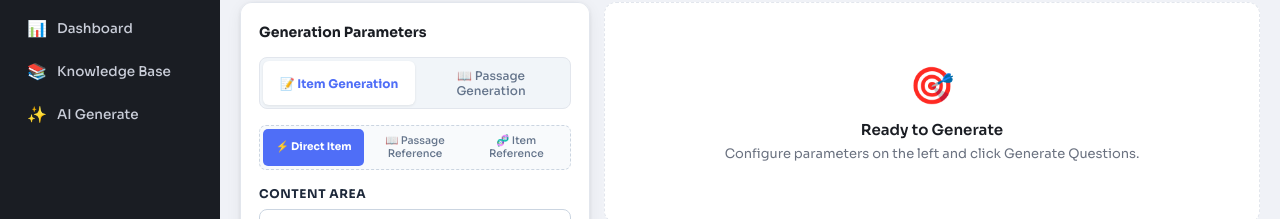
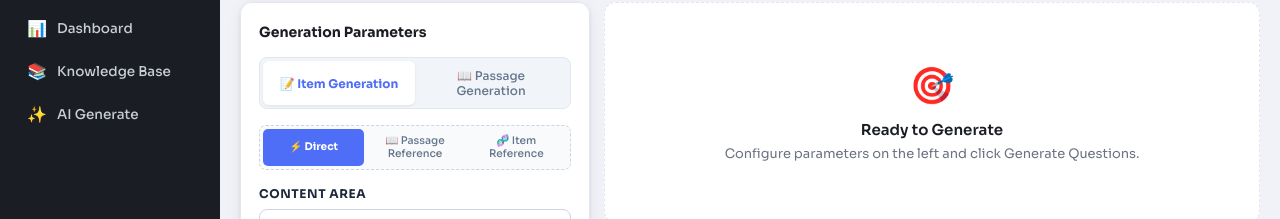
Before and after one commit to ISundhar55/Question-Generation, a React (Vite) app in the folder frontend/: page /generate in a window 1280 px wide. Shown: the part 86-305 px from the top of the page. Built offline with nearby package versions, Linux system fonts and the light colour scheme; sample sign-in values are in the browser's storage; the HTML template or start-up script is replaced by a standard one.

Commit message:
Corrected the Direct item creation label.

```diff
--- a/frontend/src/pages/AIGeneratePage.jsx
+++ b/frontend/src/pages/AIGeneratePage.jsx
@@ -684,7 +684,7 @@ export default function AIGeneratePage() {
                     lineHeight: 1.2,
                   }}
                 >
-                  ⚡ Direct Item
+                  ⚡ Direct
                 </button>
                 <button
                   type="button"
```
